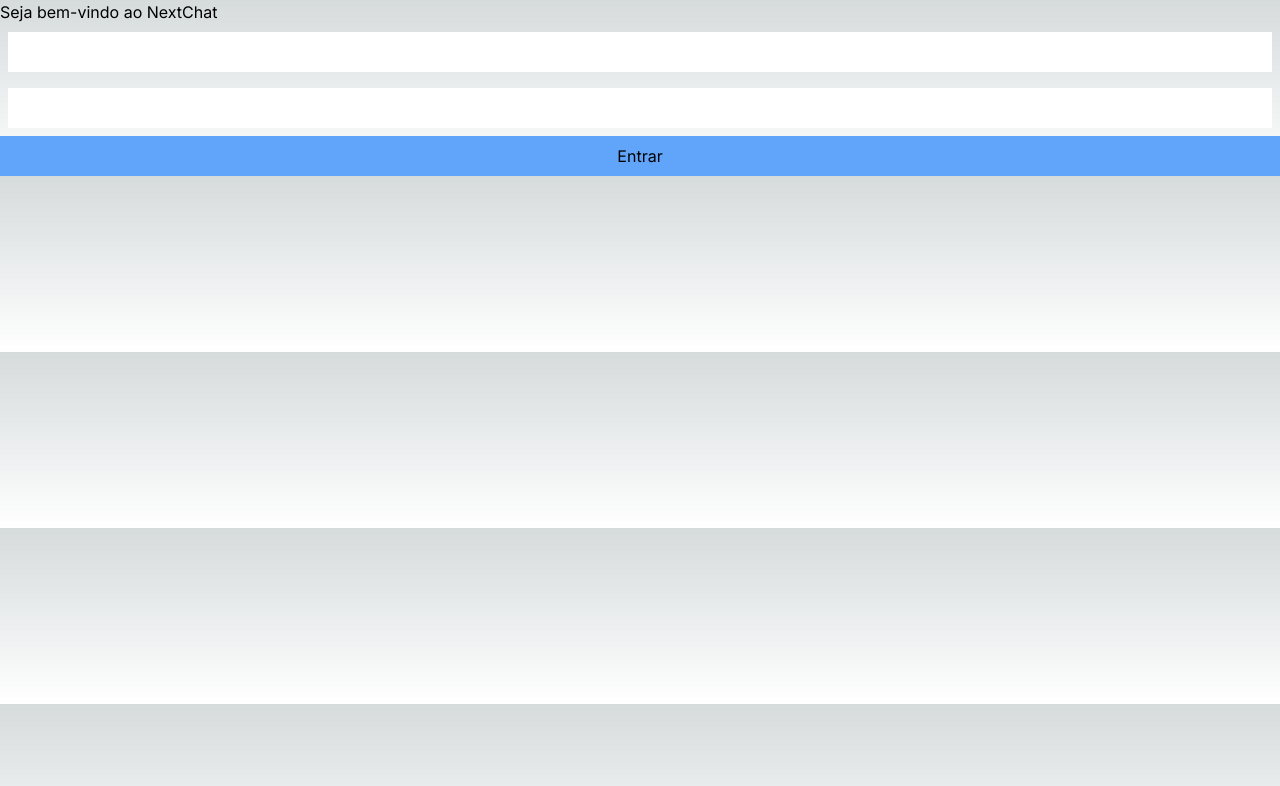
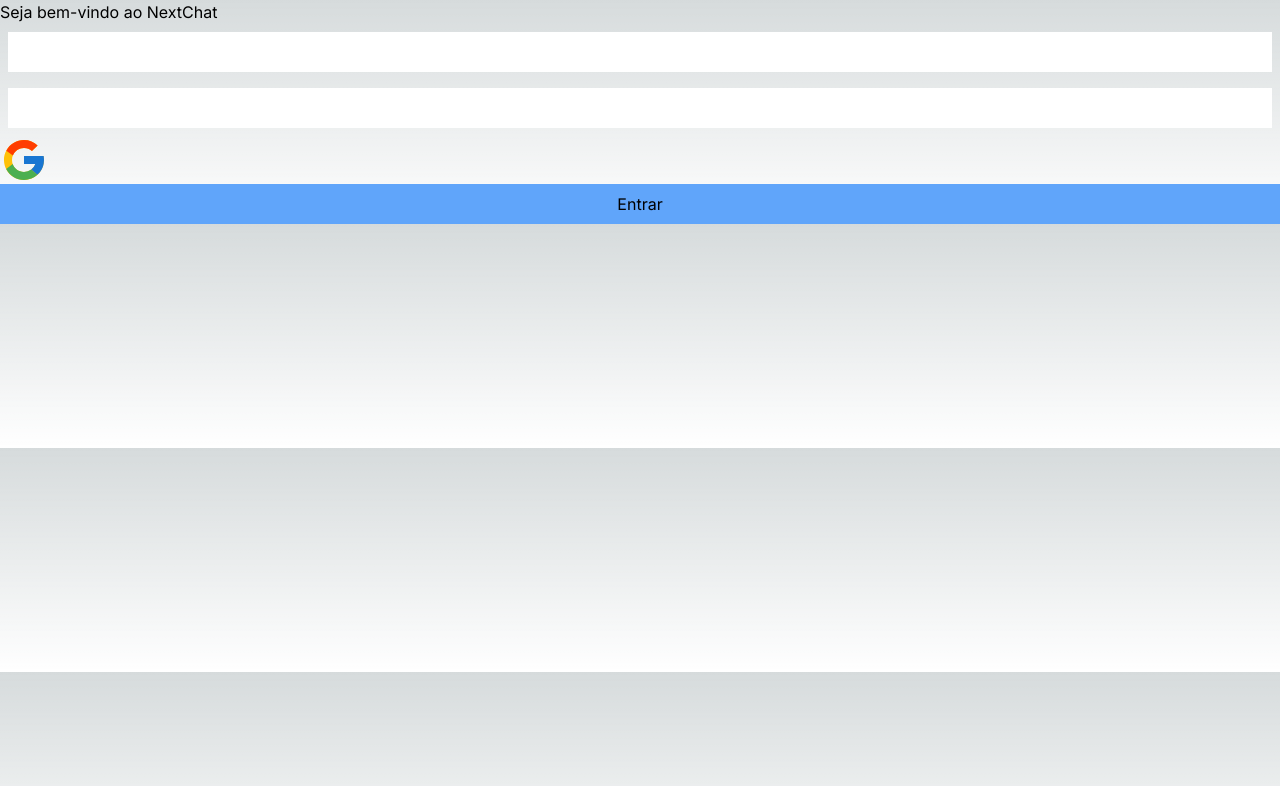
Before and after one commit to iCarlosAugusto/nextChat, a Next.js app: page /login in a window 1280 px wide. Shown: the top 786 px of the page. Built offline with nearby package versions, Linux system fonts and the light colour scheme; no server answers.

Commit message:
Done basic of login page

```diff
--- a/src/app/login/page.tsx
+++ b/src/app/login/page.tsx
@@ -3,14 +3,25 @@
 import { useState } from "react";
 import { InputComponent } from "../../components/Input";
 import { ButtonComponent } from "@/components/Button";
+import Image from 'next/image';
+import GoogleIcon from "../../../public/google.svg";
+import { useAuthState } from "react-firebase-hooks/auth";
+import { auth } from "@/firebase";
+import { GoogleAuthProvider, signInWithRedirect } from "firebase/auth";
 
 export default function Login() {
 
+  const [user] = useAuthState(auth);
   const [userEmail, setUserEmail] = useState("");
   const [userPassword, setUserPassword] = useState("");
 
   const handleAuthenticate = () => {
 
+  }
+
+  const handleAuthenticateGoogle = () => {
+    const provider = new GoogleAuthProvider();
+    signInWithRedirect(auth, provider);
   }
 
   return (
@@ -21,6 +32,7 @@
 
       <InputComponent value={userPassword} onChange={e => setUserPassword(e.target.value)}/>
 
+      <Image src={GoogleIcon} alt="Google Login" onClick={handleAuthenticateGoogle} className="cursor-pointer"/>
       <ButtonComponent label="Entrar" onClick={handleAuthenticate}/>
     </main>
   );
```
Also changed, not shown: public/google.svg (added).
